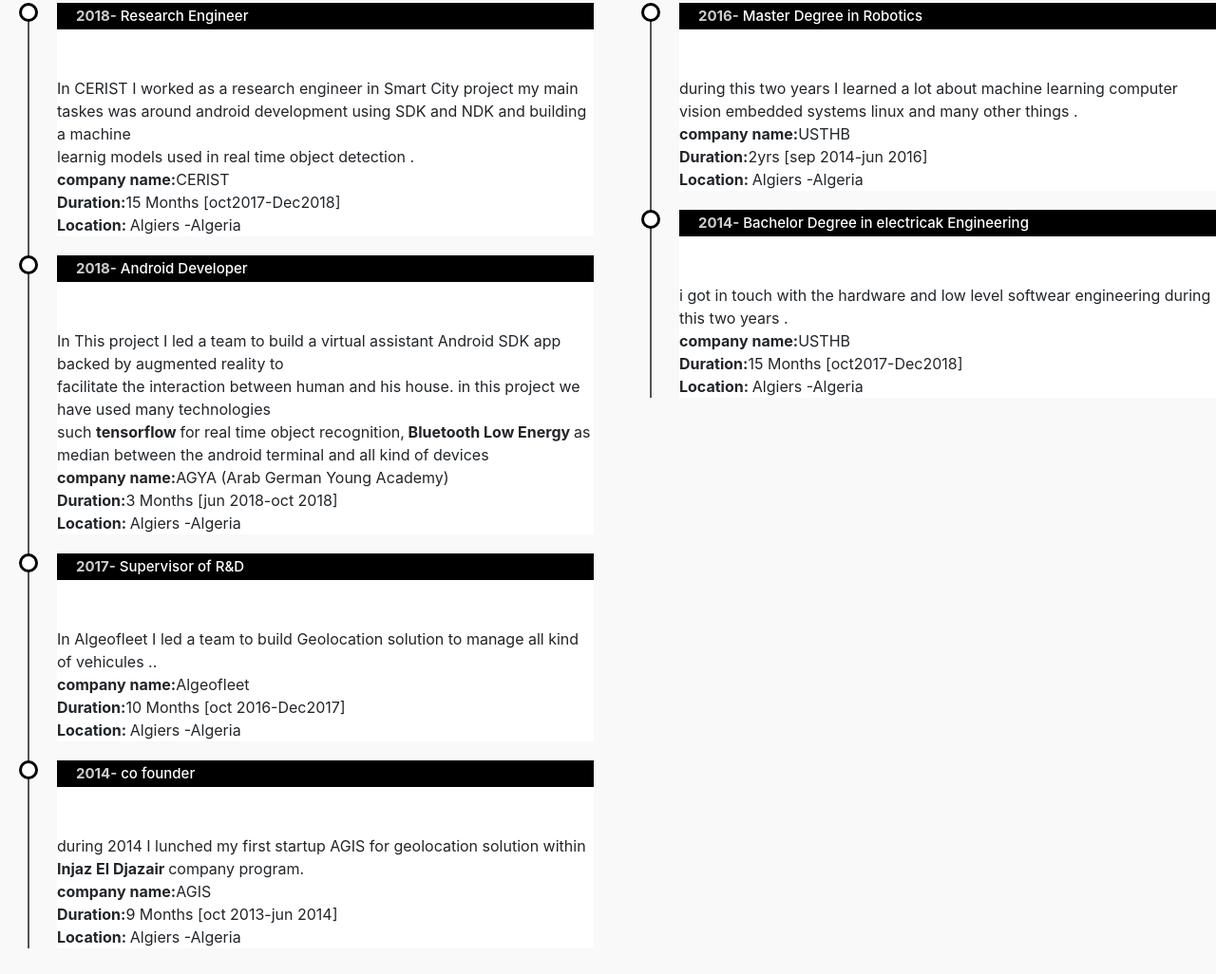
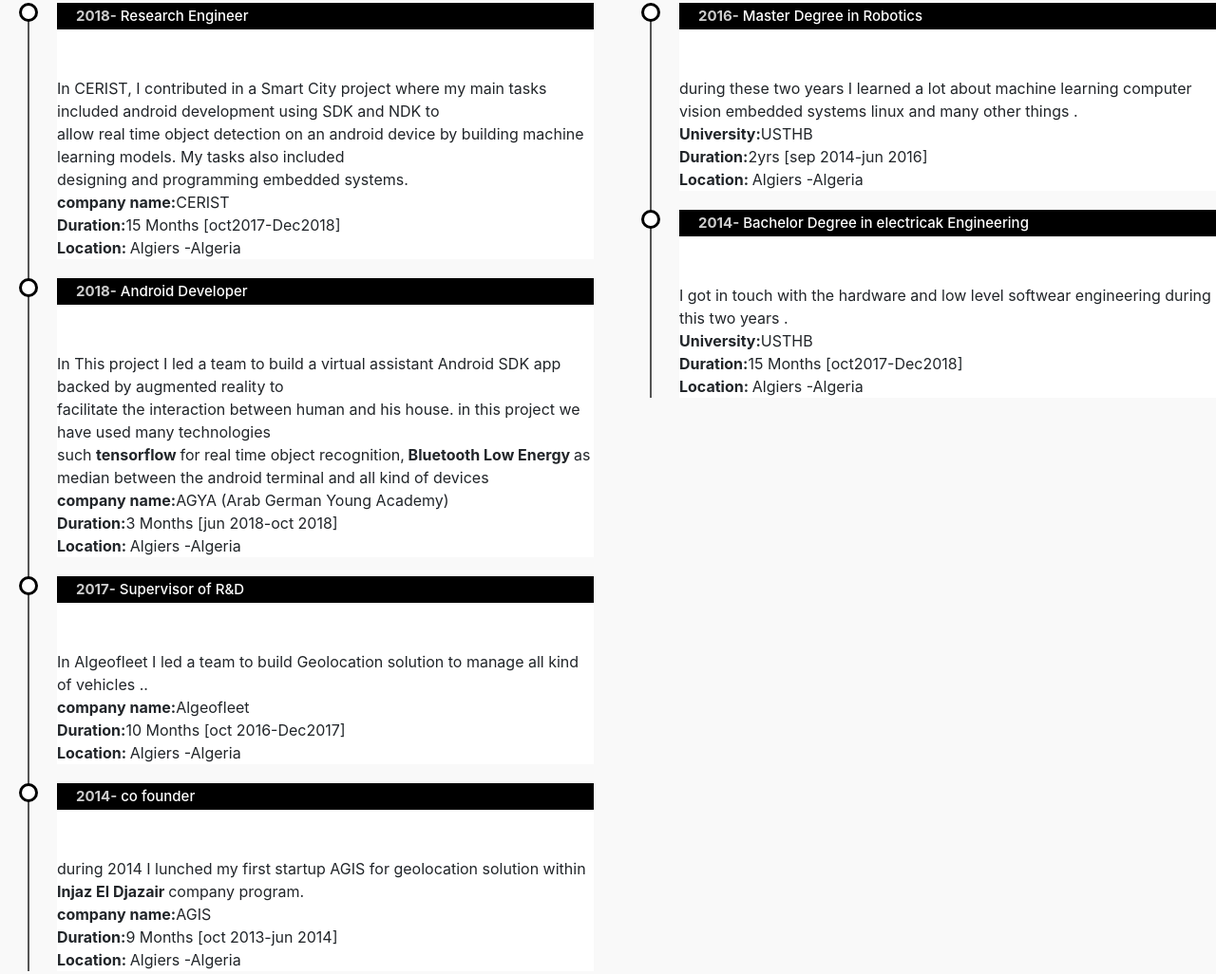
Before and after one commit to FdevTech/mokhtari_othmane_fares, a plain HTML site: page index.html in a window 1280 px wide. Shown: the part 2210-3236 px from the top of the page at 95% size. Drawn offline with nearby package versions, Linux system fonts and the light colour scheme.

Commit message:
adding my resume

```diff
--- a/index.html
+++ b/index.html
@@ -95,7 +95,7 @@
                     <div class="progress">
                         <div class="progress-bar" style="width:95%;">95%</div>
                     </div>
-                    <p>Sql</p>
+                    <p>SQL</p>
                     <div class="progress">
                         <div class="progress-bar" style="width:80%;">80%</div>
                     </div>
@@ -115,7 +115,7 @@
                     <div class="progress">
                         <div class="progress-bar" style="width:50%;">50%</div>
                     </div>
-                    <p>embedded linux</p>
+                    <p>Embedded linux</p>
                     <div class="progress">
                         <div class="progress-bar" style="width:30%;">30%</div>
                     </div>
@@ -159,9 +159,10 @@
                       <span>2018-</span> Research Engineer
                     </h3>
                     <p>
-                        In CERIST I worked as a research engineer in Smart City
-                         project my main taskes was around android development using SDK and NDK and  building a machine <br>
-                        learnig models used in real time object detection  .<br>
+
+                   In CERIST, I contributed in a Smart City project where my main tasks included android development using SDK and NDK to <br>
+                   allow real time object detection on an android device by building  machine learning models. My tasks also included <br>
+                   designing and programming embedded systems.  <br>
                         <b>company name:</b>CERIST <br/>
                         <b>Duration:</b>15 Months [oct2017-Dec2018]<br/>
                         <b>Location: </b>Algiers -Algeria <br/>
@@ -186,7 +187,7 @@
                                     <span>2017-</span>  Supervisor of R&D
                             </h3>
                             <p>
-                                In Algeofleet I led a team to build Geolocation solution to manage all kind of vehicules ..<br/>
+                                In Algeofleet I led a team to build Geolocation solution to manage all kind of vehicles ..<br/>
                                 <b>company name:</b>Algeofleet <br/>
                                 <b>Duration:</b>10 Months [oct 2016-Dec2017]<br/>
                                 <b>Location: </b>Algiers -Algeria <br/>
@@ -218,8 +219,8 @@
                       <span>2016-</span> Master Degree in Robotics
                     </h3>
                     <p>
-                        during this two years I learned a lot about machine learning computer vision embedded systems linux and many other things .<br/>
-                        <b>company name:</b>USTHB <br/>
+                        during these two years I learned a lot about machine learning computer vision embedded systems linux and many other things .<br/>
+                        <b>University:</b>USTHB <br/>
                         <b>Duration:</b>2yrs [sep 2014-jun 2016]<br/>
                         <b>Location: </b>Algiers -Algeria <br/>
                     </p>
@@ -229,8 +230,8 @@
                                 <span>2014-</span>  Bachelor Degree in electricak Engineering
                         </h3>
                         <p>
-                            i got in touch with the hardware and low level softwear engineering during this two years .<br/>
-                            <b>company name:</b>USTHB <br/>
+                            I got in touch with the hardware and low level softwear engineering during this two years .<br/>
+                            <b>University:</b>USTHB <br/>
                             <b>Duration:</b>15 Months [oct2017-Dec2018]<br/>
                             <b>Location: </b>Algiers -Algeria <br/>
                         </p>
```
